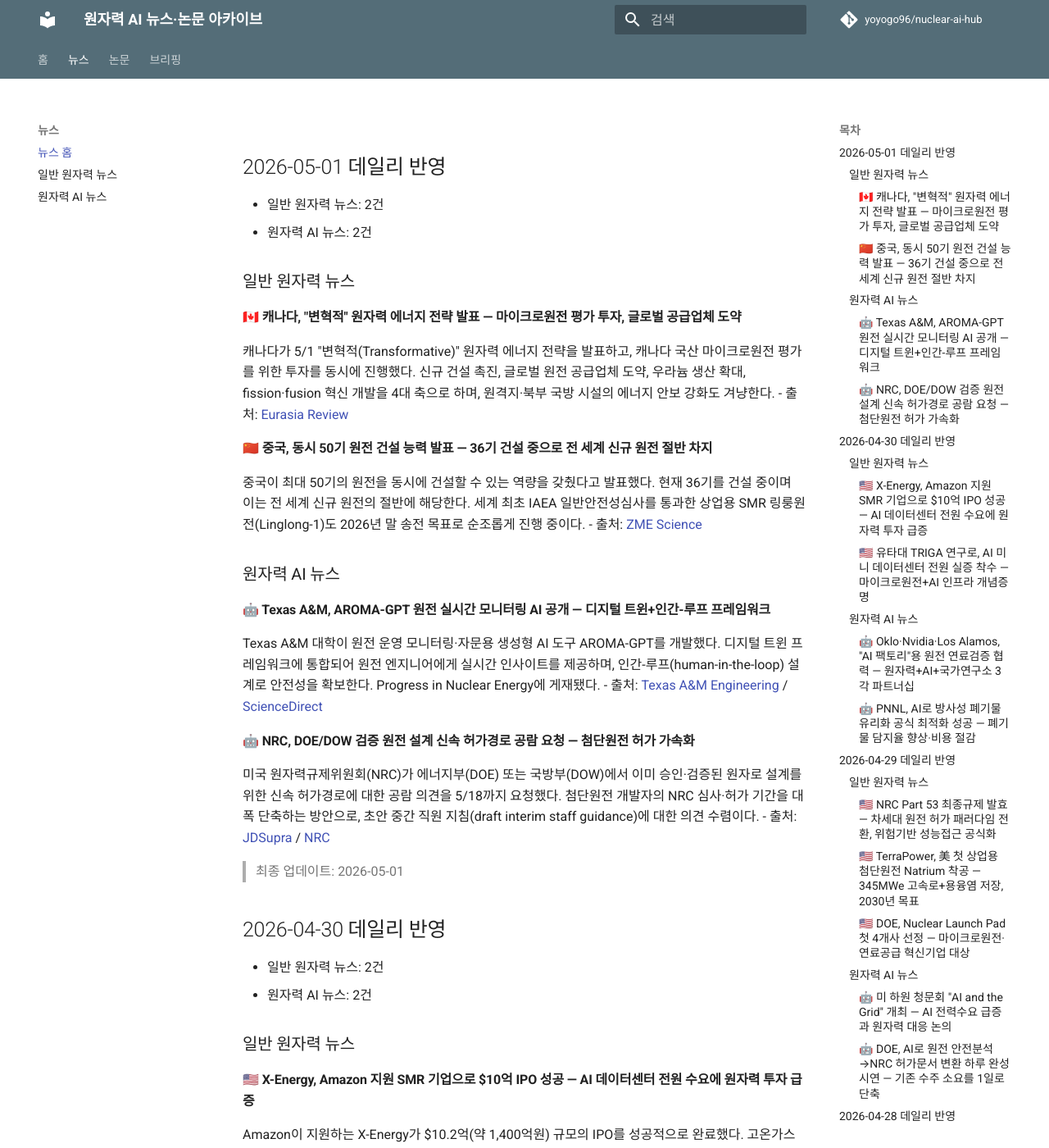
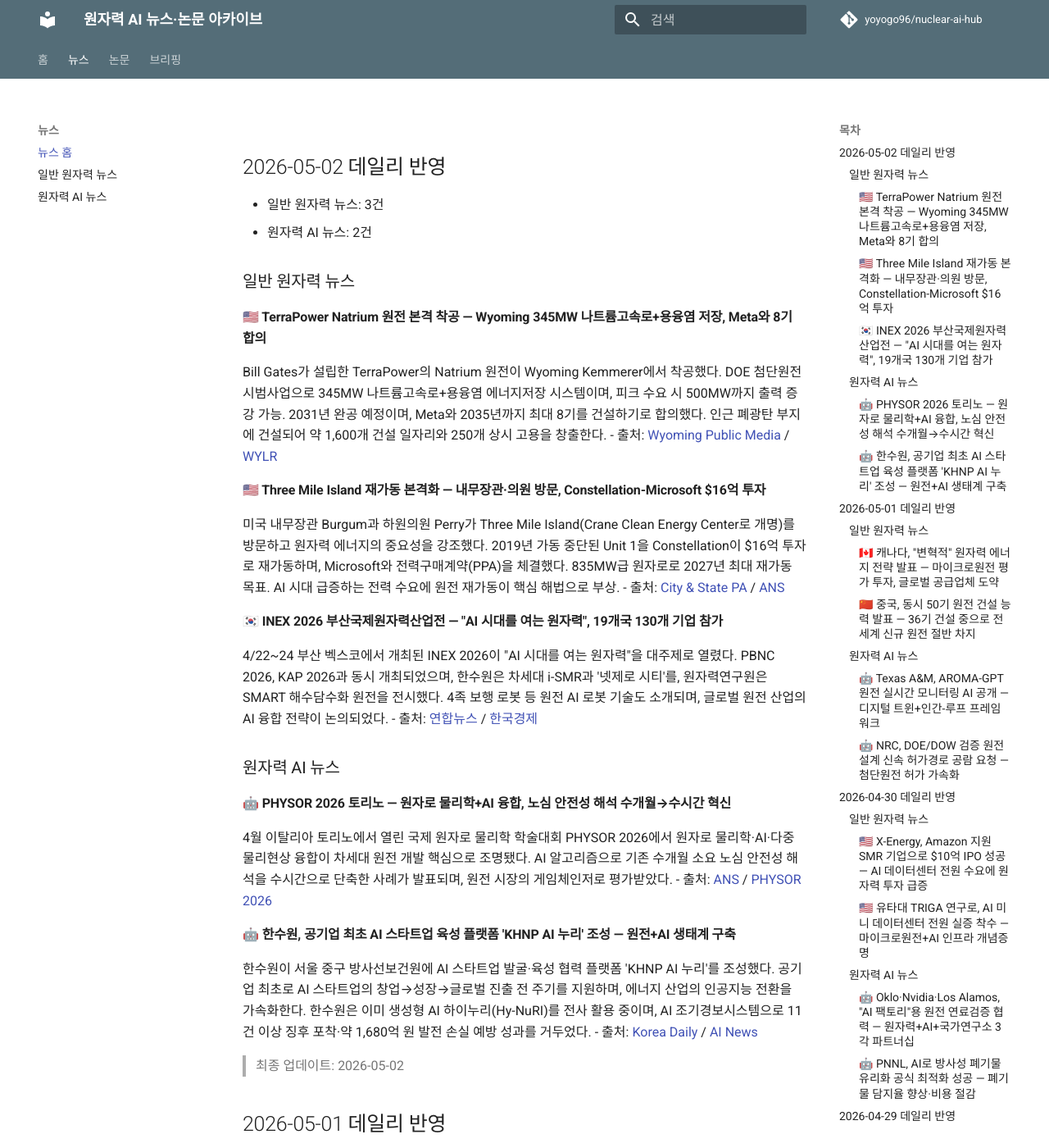
Before and after one commit to yoyogo96/nuclear-ai-hub, an MkDocs documentation site: the page built from docs/news/index.md, in a window 1280 px wide and 1400 px high. Shown: the whole window at 82% size. Built offline with MkDocs 1.6.1 and Material for MkDocs 9.7.7, drawn with Linux system fonts in a browser that asks for light colours; comment, search, counter and statistics services are not loaded.

Commit message:
2026-05-02 데일리 업데이트: 뉴스 5건 (TerraPower 착공, TMI 재가동, INEX 2026, PHYSOR 2026, KHNP AI 누리)

```diff
--- a/docs/briefings/index.md
+++ b/docs/briefings/index.md
@@ -1,3 +1,22 @@
+## 2026-05-02 데일리 브리핑
+
+### 오늘의 3줄 요약
+1. TerraPower Natrium 원전 Wyoming 착공 — Bill Gates의 345MW 나트륨고속로, Meta와 8기 합의, 2031년 완공.
+2. Three Mile Island 재가동 본격화 — Constellation-Microsoft $16억 투자, 835MW 원자로 2027년 재가동 목표.
+3. PHYSOR 2026에서 원자로 노심 안전성 해석을 AI로 수개월→수시간 단축, 한수원 'KHNP AI 누리' 스타트업 육성 플랫폼 조성.
+
+### 주요 뉴스 키워드
+TerraPower Natrium, Three Mile Island 재가동, INEX 2026, PHYSOR 2026, KHNP AI 누리, 하이누리
+
+### 관련 링크
+- [TerraPower 착공 (Wyoming Public Media)](https://www.wyomingpublicmedia.org/open-spaces/2026-05-01/terrapower-begins-nuclear-power-plant-construction-in-kemmerer)
+- [Three Mile Island 방문 (City & State PA)](https://www.cityandstatepa.com/policy/2026/05/burgum-perry-tout-importance-nuclear-energy-visit-three-mile-island/413288/)
+- [INEX 2026 (연합뉴스)](https://www.yna.co.kr/view/AKR20260422070000051)
+- [PHYSOR 2026](https://phsor2026.org/)
+- [KHNP AI 누리 (Korea Daily)](https://www.koreadaily.com/article/20260426133043225)
+
+---
+
 ## 2026-05-01 데일리 브리핑
 
 ### 오늘의 3줄 요약
--- a/docs/news/index.md
+++ b/docs/news/index.md
@@ -1,3 +1,33 @@
+## 2026-05-02 데일리 반영
+- 일반 원자력 뉴스: 3건
+- 원자력 AI 뉴스: 2건
+
+### 일반 원자력 뉴스
+
+#### 🇺🇸 TerraPower Natrium 원전 본격 착공 — Wyoming 345MW 나트륨고속로+용융염 저장, Meta와 8기 합의
+Bill Gates가 설립한 TerraPower의 Natrium 원전이 Wyoming Kemmerer에서 착공했다. DOE 첨단원전 시범사업으로 345MW 나트륨고속로+용융염 에너지저장 시스템이며, 피크 수요 시 500MW까지 출력 증강 가능. 2031년 완공 예정이며, Meta와 2035년까지 최대 8기를 건설하기로 합의했다. 인근 폐광탄 부지에 건설되어 약 1,600개 건설 일자리와 250개 상시 고용을 창출한다.
+- 출처: [Wyoming Public Media](https://www.wyomingpublicmedia.org/open-spaces/2026-05-01/terrapower-begins-nuclear-power-plant-construction-in-kemmerer) / [WYLR](https://www.wylr.net/2026/05/01/terrapower-nuclear-plant-breaks-ground/)
+
+#### 🇺🇸 Three Mile Island 재가동 본격화 — 내무장관·의원 방문, Constellation-Microsoft $16억 투자
+미국 내무장관 Burgum과 하원의원 Perry가 Three Mile Island(Crane Clean Energy Center로 개명)를 방문하고 원자력 에너지의 중요성을 강조했다. 2019년 가동 중단된 Unit 1을 Constellation이 $16억 투자로 재가동하며, Microsoft와 전력구매계약(PPA)을 체결했다. 835MW급 원자로로 2027년 최대 재가동 목표. AI 시대 급증하는 전력 수요에 원전 재가동이 핵심 해법으로 부상.
+- 출처: [City & State PA](https://www.cityandstatepa.com/policy/2026/05/burgum-perry-tout-importance-nuclear-energy-visit-three-mile-island/413288/) / [ANS](https://www.ans.org)
+
+#### 🇰🇷 INEX 2026 부산국제원자력산업전 — "AI 시대를 여는 원자력", 19개국 130개 기업 참가
+4/22~24 부산 벡스코에서 개최된 INEX 2026이 "AI 시대를 여는 원자력"을 대주제로 열렸다. PBNC 2026, KAP 2026과 동시 개최되었으며, 한수원은 차세대 i-SMR과 '넷제로 시티'를, 원자력연구원은 SMART 해수담수화 원전을 전시했다. 4족 보행 로봇 등 원전 AI 로봇 기술도 소개되며, 글로벌 원전 산업의 AI 융합 전략이 논의되었다.
+- 출처: [연합뉴스](https://www.yna.co.kr/view/AKR20260422070000051) / [한국경제](https://www.hankyung.com/article/2026042165561)
+
+### 원자력 AI 뉴스
+
+#### 🤖 PHYSOR 2026 토리노 — 원자로 물리학+AI 융합, 노심 안전성 해석 수개월→수시간 혁신
+4월 이탈리아 토리노에서 열린 국제 원자로 물리학 학술대회 PHYSOR 2026에서 원자로 물리학·AI·다중물리현상 융합이 차세대 원전 개발 핵심으로 조명됐다. AI 알고리즘으로 기존 수개월 소요 노심 안전성 해석을 수시간으로 단축한 사례가 발표되며, 원전 시장의 게임체인저로 평가받았다.
+- 출처: [ANS](https://www.ans.org) / [PHYSOR 2026](https://phsor2026.org/)
+
+#### 🤖 한수원, 공기업 최초 AI 스타트업 육성 플랫폼 'KHNP AI 누리' 조성 — 원전+AI 생태계 구축
+한수원이 서울 중구 방사선보건원에 AI 스타트업 발굴·육성 협력 플랫폼 'KHNP AI 누리'를 조성했다. 공기업 최초로 AI 스타트업의 창업→성장→글로벌 진출 전 주기를 지원하며, 에너지 산업의 인공지능 전환을 가속화한다. 한수원은 이미 생성형 AI 하이누리(Hy-NuRI)를 전사 활용 중이며, AI 조기경보시스템으로 11건 이상 징후 포착·약 1,680억 원 발전 손실 예방 성과를 거두었다.
+- 출처: [Korea Daily](https://www.koreadaily.com/article/20260426133043225) / [AI News](https://www.ainews1.co.kr/news/articleView.html?idxno=31060)
+
+> 최종 업데이트: 2026-05-02
+
 ## 2026-05-01 데일리 반영
 - 일반 원자력 뉴스: 2건
 - 원자력 AI 뉴스: 2건
```
